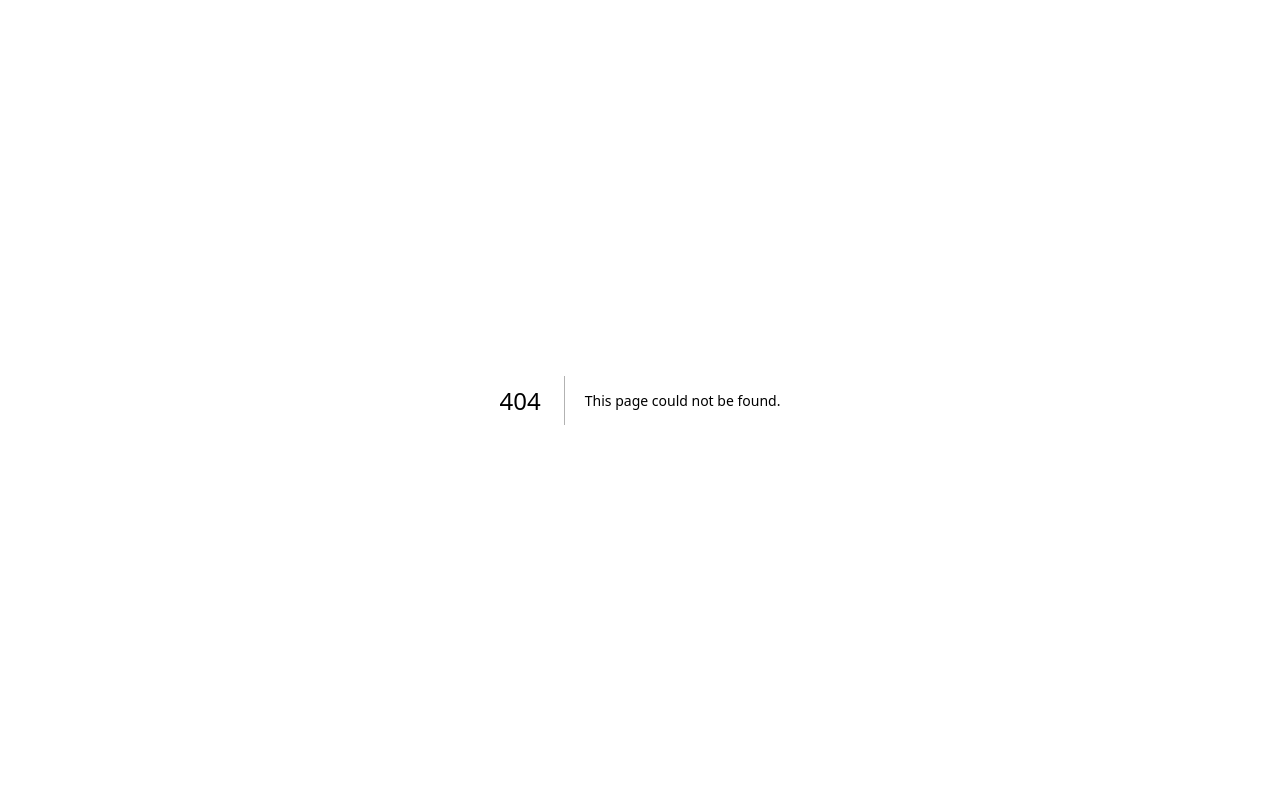
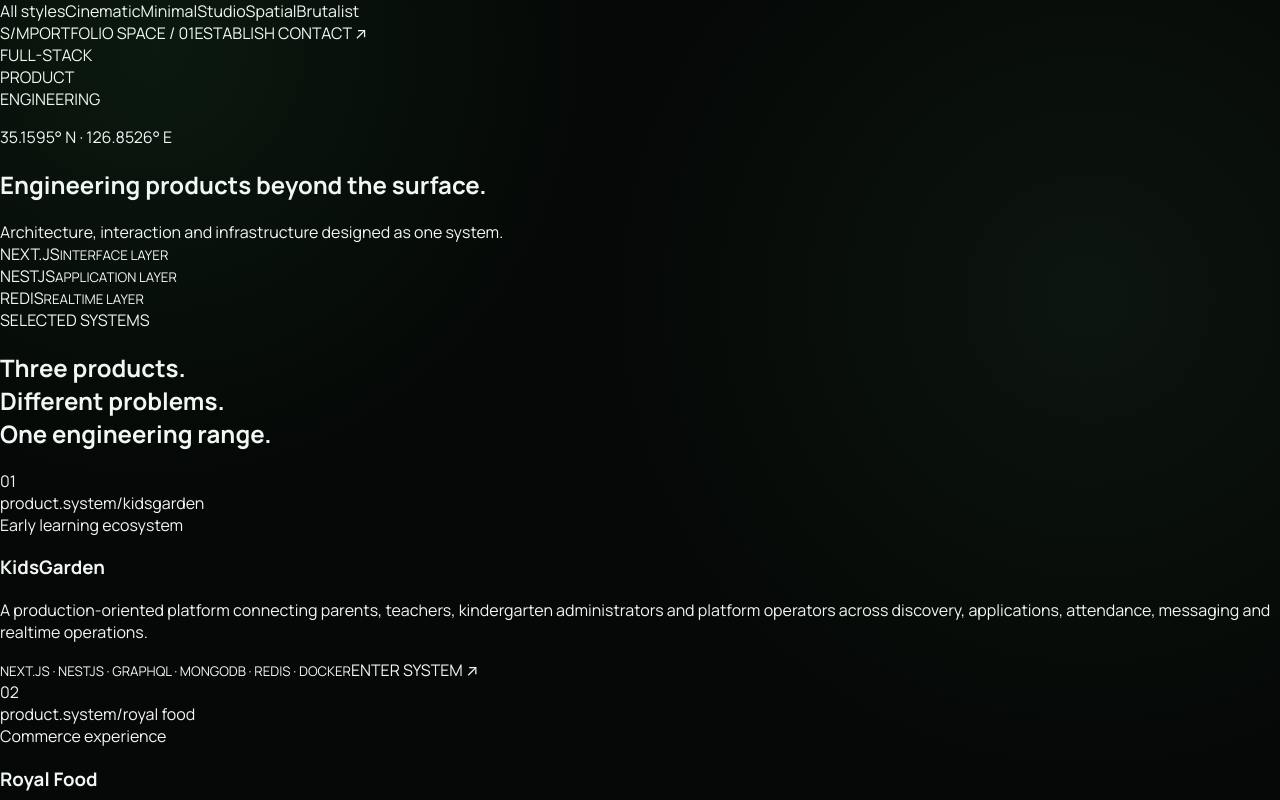
Before and after one commit to mukhammadiev01-1/myportfolio, a Next.js app: page /spatial in a window 1280 px wide. Before the commit this address had no page. Shown: the top 800 px of the page. Built offline with nearby package versions, Linux system fonts and the light colour scheme; a web font is replaced by a local one.

Commit message:
Add spatial portfolio route

```diff
--- /dev/null
+++ b/app/spatial/page.tsx
@@ -0,0 +1,5 @@
+import PortfolioVariant from "../components/PortfolioVariant";
+
+export default function SpatialPage() {
+  return <PortfolioVariant variant="spatial" />;
+}
```
